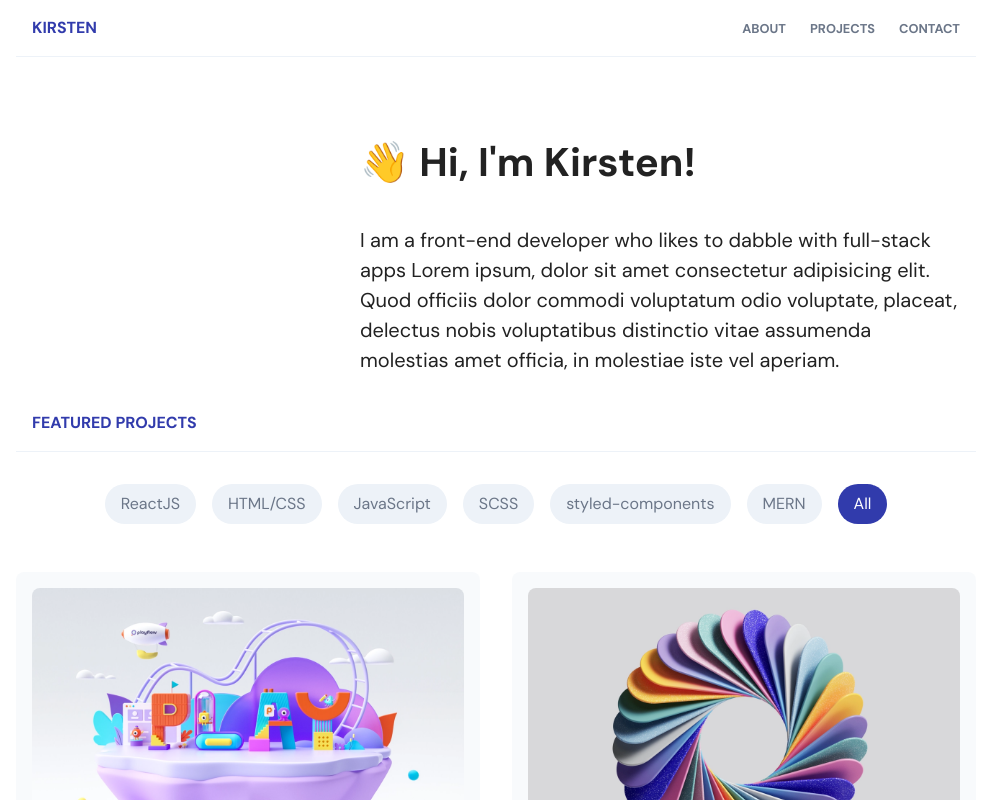
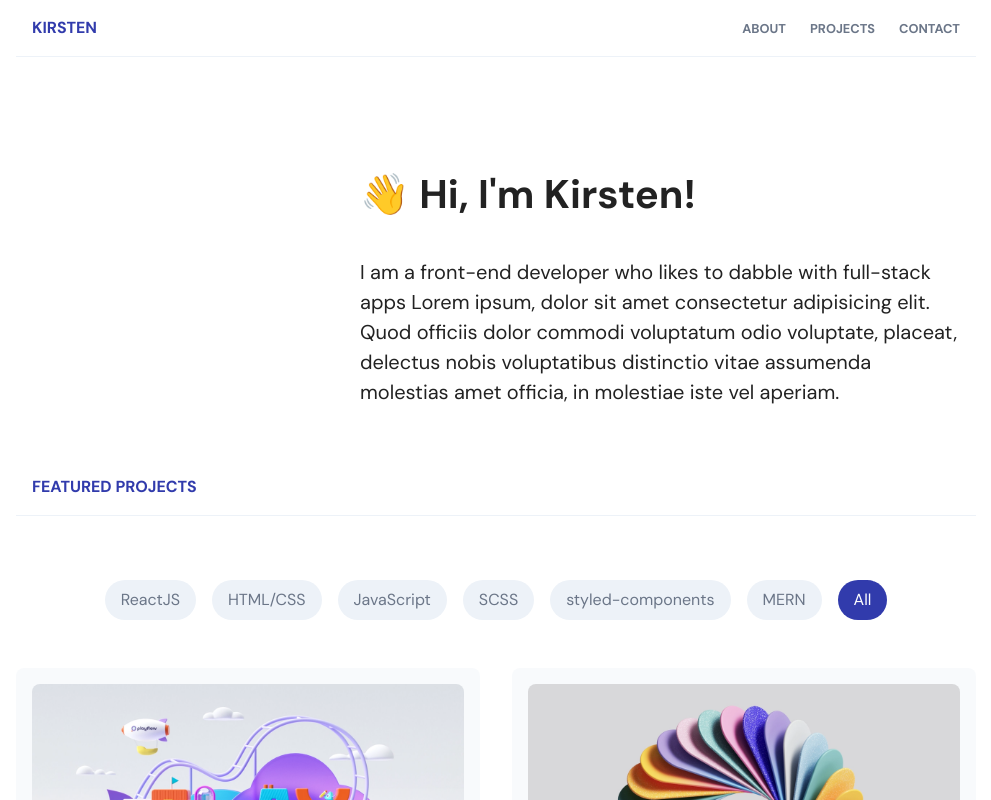
Before and after one commit to kmalcaba/kmalcaba.github.io, a React (Create React App) app: page / in a window 1280 px wide. Shown: the top 800 px of the page, without its empty margins (144-1135 px from the left). Built offline with nearby package versions, Linux system fonts and the light colour scheme.

Commit message:
Add padding

```diff
--- a/src/styles/general.scss
+++ b/src/styles/general.scss
@@ -43,6 +43,19 @@ code {
   }
 }
 
+section.container {
+  padding: 2rem 0;
+
+  @media screen and (max-width: $breakpoint-desktop) {
+    padding: 1rem;
+    margin: 0;
+  }
+
+  @media screen and (max-width: $breakpoint-tablet) {
+    padding: 1rem 2rem;
+  }
+}
+
 .flex-center {
   display: flex;
   justify-content: center;
```
